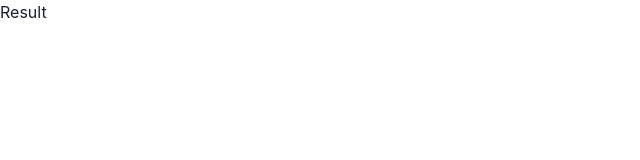
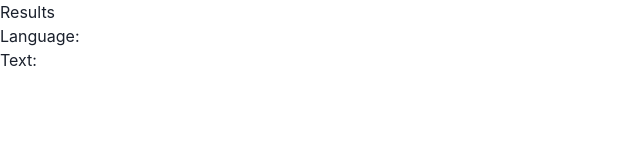
Before and after one commit to dnd1993/readnlearn, a Next.js app: page /result in a window 1280 px wide. Shown: the top 160 px of the page, without its empty margins (0-640 px from the left). Built offline with nearby package versions, Linux system fonts and the light colour scheme.

Commit message:
[feat] Wraps the app in FormDataProvider

```diff
--- a/pages/_app.tsx
+++ b/pages/_app.tsx
@@ -1,10 +1,13 @@
+import { FormDataProvider } from '../context/FormDataContext';
 import { ChakraProvider } from '@chakra-ui/react';
 
 // This function wraps all page components in the ChakraProvider component
 export default function MyApp({ Component, pageProps }) {
   return (
-    <ChakraProvider>
-      <Component {...pageProps} />
-    </ChakraProvider>
+    <FormDataProvider>
+        <ChakraProvider>
+            <Component {...pageProps} />
+        </ChakraProvider>
+    </FormDataProvider>
   );
 }
--- a/pages/index.tsx
+++ b/pages/index.tsx
@@ -1,3 +1,4 @@
+import { useFormData } from '../context/FormDataContext';
 import { useRouter } from 'next/router';
 import { useForm } from 'react-hook-form';
 import { FormErrorMessage, FormControl, Textarea, Heading, Button, VStack, Select } from '@chakra-ui/react'
@@ -9,9 +10,11 @@ type FormData = {
 
 export default function Home() {
   const { handleSubmit, register, formState: { errors, isSubmitting }, } = useForm();
+  const { setFormData } = useFormData();
   const router = useRouter();
 
   async function onSubmit(values: FormData) {
+    setFormData(values);
     router.push({
       pathname: '/result',
     });
--- a/pages/result/index.tsx
+++ b/pages/result/index.tsx
@@ -1,7 +1,12 @@
-import { useRouter } from "next/router"
+import { useFormData } from "../../context/FormDataContext"
 
 export default function Result() {
+    const { formData } = useFormData();
     return (
-        <div>Result</div>
+        <div>
+            <h1>Results</h1>
+            <p>Language: {formData.language}</p>
+            <p>Text: {formData.text}</p>
+        </div>
     )
 }
```
